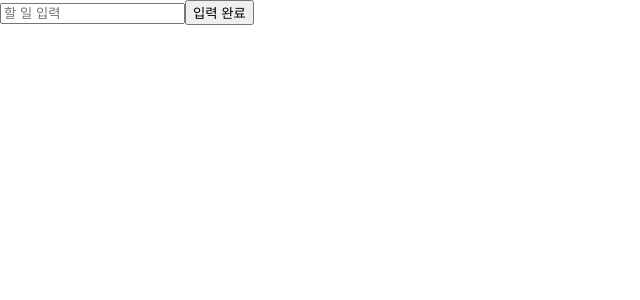
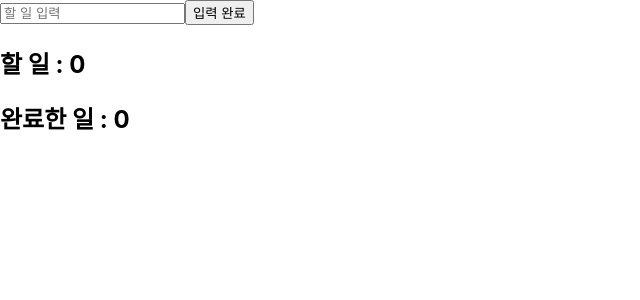
Before and after one commit to Hyeok-gu/muscat, a React (Create React App) app: page / in a window 1280 px wide. Shown: the top 300 px of the page, without its empty margins (0-640 px from the left). Built offline with nearby package versions, Linux system fonts and the light colour scheme.

Commit message:
#4 할 일, 완료한 일 카운트 및 Array 저장 기능 추가

```diff
--- a/src/Component/ToDoForm.jsx
+++ b/src/Component/ToDoForm.jsx
@@ -6,6 +6,8 @@ const ToDoForm = (props) => {
   const [toDo, setToDo] = useState('');
   const [list, setList] = useState([]);
   const [finish, setFinish] = useState(false);
+  const [completedList, setCompletedList] = useState([]);
+
   const onChange = (event) => setToDo(event.target.value);
 
   const onSubmit = (event) => {
@@ -13,20 +15,31 @@ const ToDoForm = (props) => {
     if (toDo === '') {
       return;
     }
+    // finish 값을 넣는 새로운 ToDo 값으로 추가
     const newToDo = { toDo, finish: finish };
     setList((currentToDos) => [...currentToDos, newToDo]);
     setToDo('');
   };
 
+  // 해당 아이템 finish 값 true로 변경
   const handleComplete = (index) => {
     setList((currentToDos) => {
       const updatedList = [...currentToDos];
       updatedList[index].finish = true;
-      const finalList = updatedList.filter((item) => item.finish === false);
-
-      return finalList;
+      completed();
+      return updatedList;
     });
   };
+
+  //완료한 목록 담아내기
+  const completed = () => {
+    setCompletedList(list.filter((item) => item.finish === true));
+  };
+
+  // setCompletedList((currentToDos) => [...currentToDos, newToDo])
+
+  console.log('list', list);
+  console.log('completedList', completedList);
 
   return (
     <>
@@ -36,9 +49,11 @@ const ToDoForm = (props) => {
       </form>
       <ul>
         {list.map((item, index) => (
-          <ToDoItem key={index} onClick={() => handleComplete(index)} item={item} index={index} />
+          <>{item.finish ? null : <ToDoItem key={index} onClick={() => handleComplete(index)} item={item} index={index} />}</>
         ))}
       </ul>
+      <h2>할 일 : {list.length - completedList.length}</h2>
+      <h2>완료한 일 : {completedList.length}</h2>
     </>
   );
 };
```
